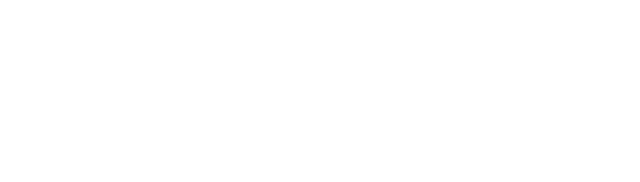
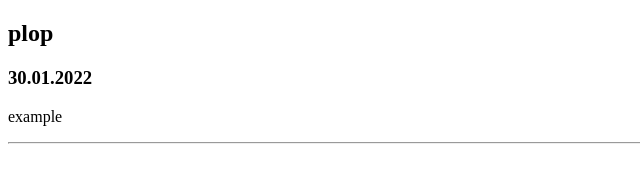
Before and after one commit to adiOdi/blog, a plain HTML site: page index.html in a window 1280 px wide. Shown: the whole page, without its empty margins (0-640 px from the left). Drawn offline with Linux system fonts and the light colour scheme.

Commit message:
added basic file loading capabilities

```diff
--- /dev/null
+++ b/content/example.json
@@ -0,0 +1,5 @@
+{
+    "date":"30.01.2022",
+    "title":"plop",
+    "content": "example"
+}
--- a/index.html
+++ b/index.html
@@ -4,9 +4,11 @@
     <meta charset="UTF-8">
     <meta http-equiv="X-UA-Compatible" content="IE=edge">
     <meta name="viewport" content="width=device-width, initial-scale=1.0">
-    <title>Document</title>
+    <link rel="stylesheet" href="style.css">
+    <title>Blog | Adriel Ondas</title>
 </head>
 <body>
-
+    <div id="content"></div>
+    <script type="module" src="script.js"></script>
 </body>
 </html>
--- /dev/null
+++ b/script.js
@@ -0,0 +1,25 @@
+const response=await fetch('./content/example.json');
+if (response.status !== 200) {
+    console.log('Looks like there was a problem. Status Code: ' +
+    response.status);
+} else {
+    const content=await response.json();
+    jsonToHtml(content);
+}
+
+function jsonToHtml(content){
+    const div=document.createElement("div");
+    const title=document.createElement("h2");
+    title.innerHTML=content.title;
+    const date=document.createElement("h3");
+    date.innerHTML=content.date;
+    const paragraph=document.createElement("p");
+    paragraph.innerHTML=content.content;
+    div.classList.add("entry");
+    div.appendChild(title);
+    div.appendChild(date);
+    div.appendChild(paragraph);
+    div.appendChild(document.createElement("hr"));
+    document.getElementById("content").appendChild(div);
+    console.log(content);
+}
```
